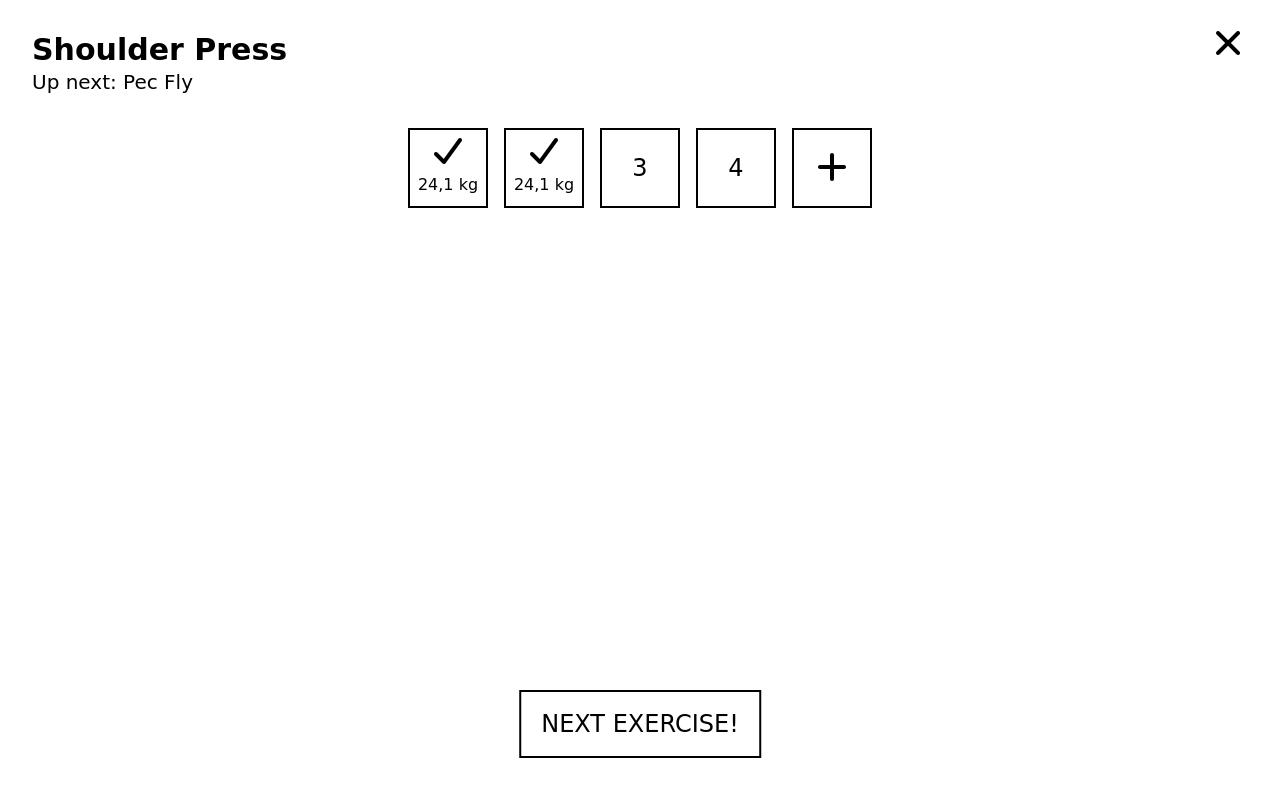
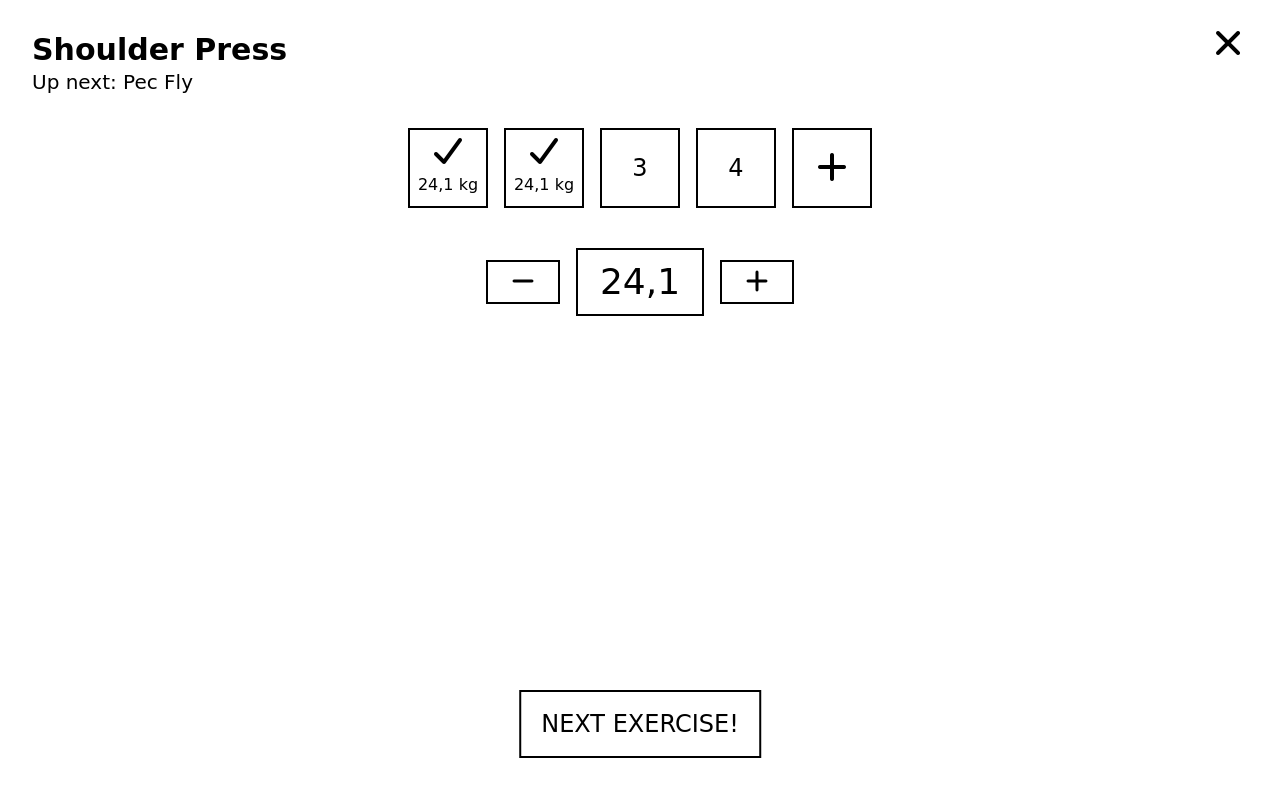
Before and after one commit to yansiegers/sveltekit-workout-app, a SvelteKit app: page /workout-routines/0/exercises in a window 1280 px wide. Shown: the top 796 px of the page. Built offline with nearby package versions, Linux system fonts and the light colour scheme.

Commit message:
Add weight input

```diff
--- a/src/routes/workout-routines/0/exercises/+page.svelte
+++ b/src/routes/workout-routines/0/exercises/+page.svelte
@@ -32,5 +32,15 @@
 				<span><Icon name="plus" size="2xl" /></span>
 			</div>
 		</div>
+
+		<div class="mt-10 flex items-center justify-center gap-4">
+			<div class="border-2 border-black px-5 py-2"><Icon name="minus" size="xl" /></div>
+			<input
+				class="w-32 border-2 border-black px-4 py-3 text-center text-4xl"
+				type="text"
+				value="24,1"
+			/>
+			<div class="border-2 border-black px-5 py-2"><Icon name="plus" size="xl" /></div>
+		</div>
 	</main>
 </div>
```
